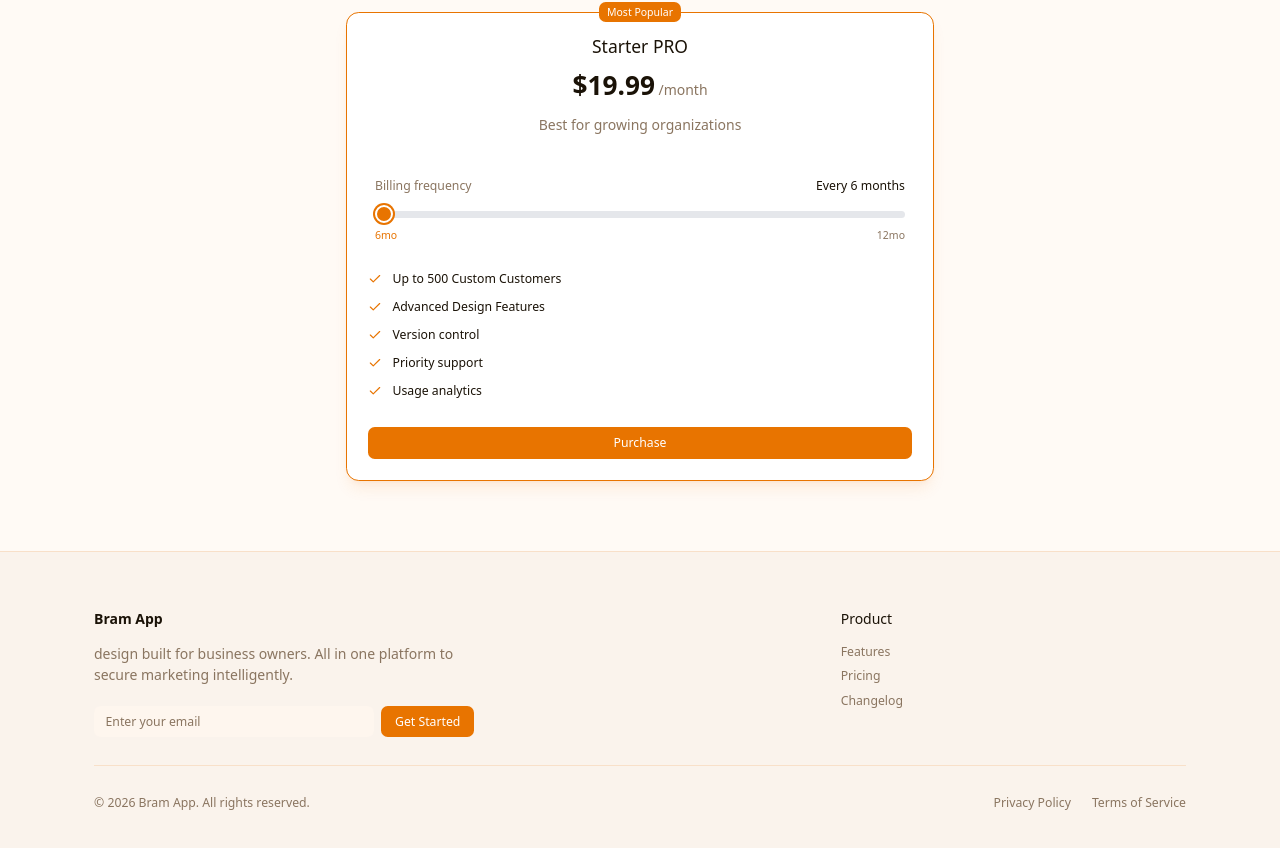
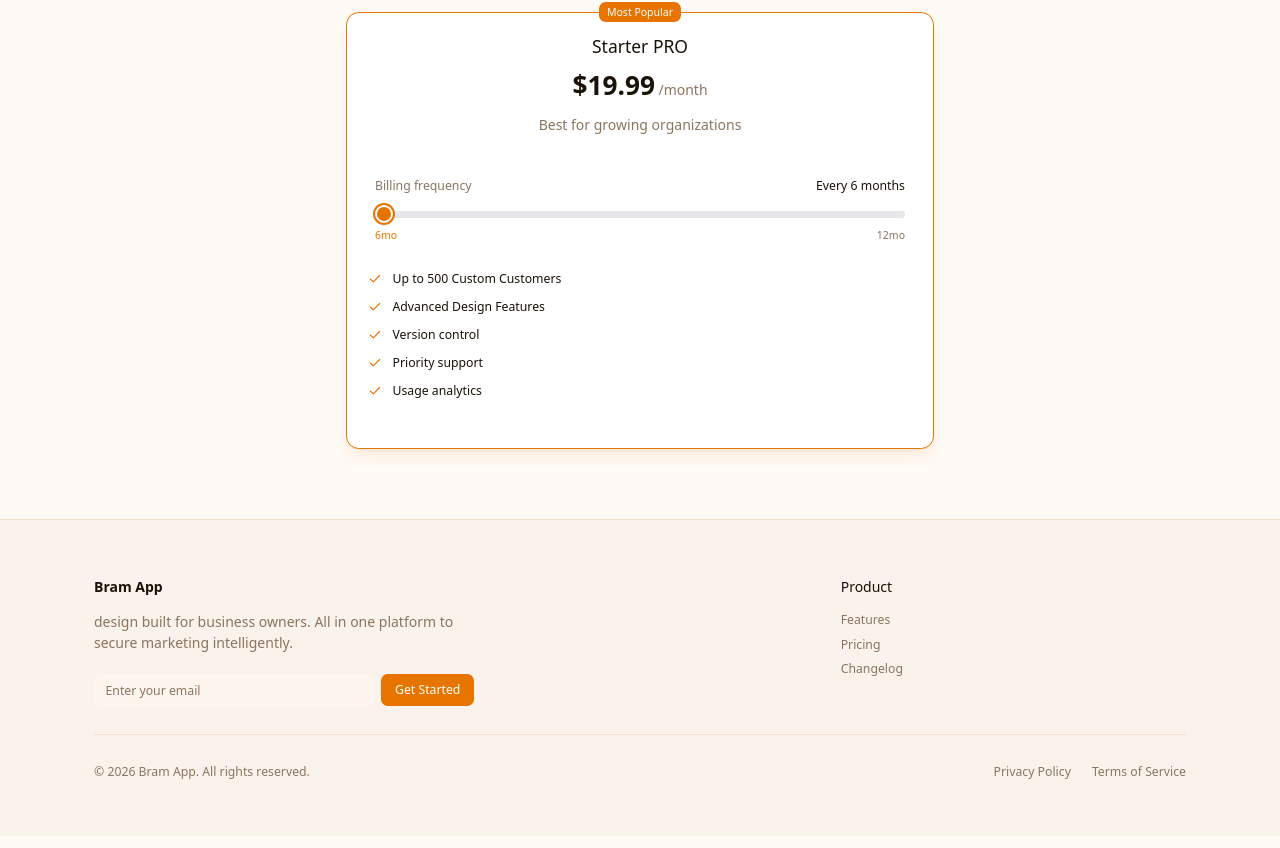
Before and after one commit to cerogab/Vercelstart-up, a React (Vite) app: page / in a window 1280 px wide. Shown: the part 1025-1873 px from the top of the page. Built offline with nearby package versions, Linux system fonts and the light colour scheme.

Commit message:
Updated website content

```diff
--- a/src/components/PricingSection.tsx
+++ b/src/components/PricingSection.tsx
@@ -98,8 +98,6 @@ export function PricingSection() {
                   </li>
                 ))}
               </ul>
-
-              <Button className="w-full">Purchase</Button>
             </CardContent>
           </Card>
         </div>
```
